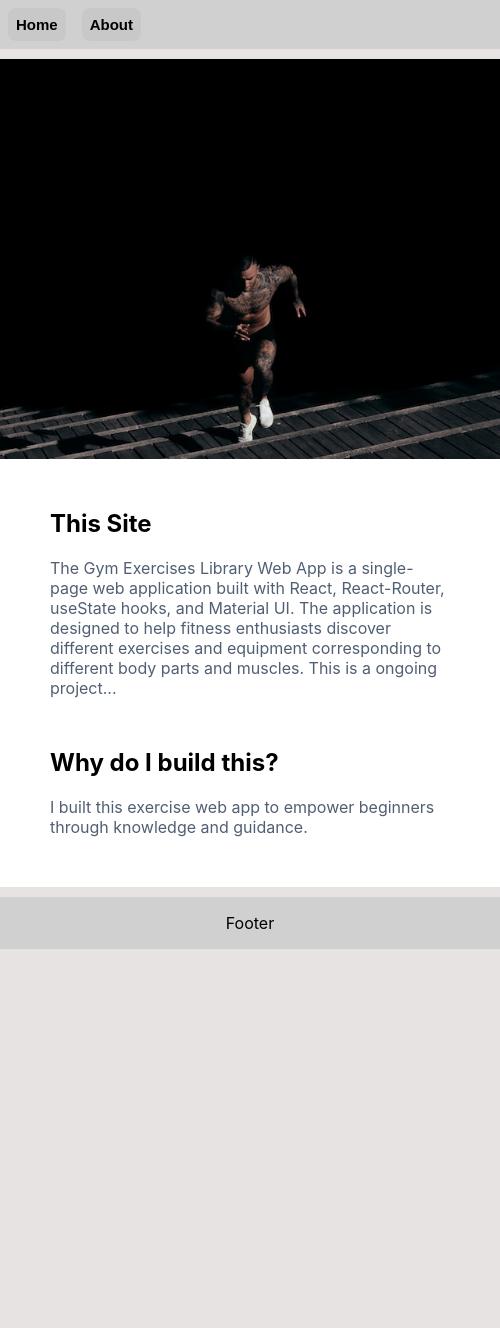
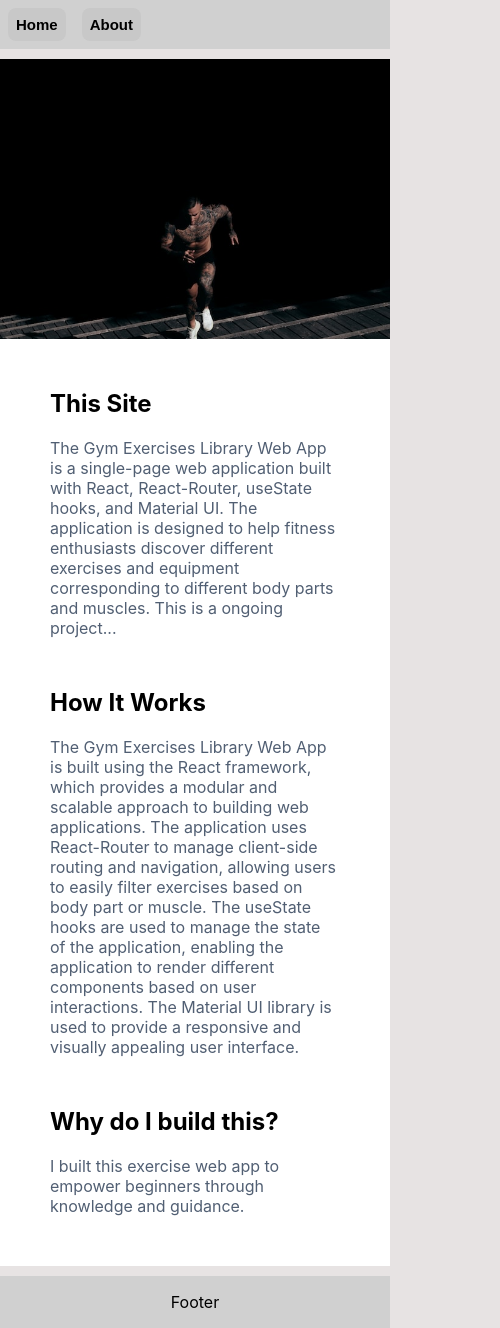
Before and after one commit to yuepem/Exercises_Library, a React (Create React App) app: page /about in a window 390 px wide. Shown: the whole page, 500 px wide, since content can reach past the window. Before the commit the page ends 949 px from the top, so only its background shows below. Built offline with nearby package versions, Linux system fonts and the light colour scheme.

Commit message:
set phone size, and change keyDown to keyUp to trigger search

```diff
--- a/src/components/navbar/Navbar.css
+++ b/src/components/navbar/Navbar.css
@@ -6,7 +6,7 @@
     width: 100%;
     margin: auto;
     max-width: 1440px;
-    min-width: 500px;
+    min-width: 350px;
 }
 
 .nav_list {
--- a/src/components/result/Result.css
+++ b/src/components/result/Result.css
@@ -1,7 +1,7 @@
 .searchResults {
     width: 100%;
     max-width: 1440px;
-    min-width: 500px;
+    min-width: 350px;
     margin: 20px auto;
 }
 
@@ -69,7 +69,7 @@
 
 @media screen and (max-width: 1000px) {
     .exercise_card {
-        width: 45%;
+        width: 40%;
         margin-bottom: 15px;
     }
 
@@ -80,7 +80,8 @@
 
 @media screen and (max-width: 600px) {
     .exercise_card {
-        width: 90%;
+        width: 80%;
+        /* height: 300px; */
         margin-bottom: 15px;
     }
 
--- a/src/components/search/Search.css
+++ b/src/components/search/Search.css
@@ -6,7 +6,7 @@
     width: 100%;
     margin:  auto;
     max-width: 1440px;
-    min-width: 500px;
+    min-width: 350px;
 }
 
 .search_bar {
--- a/src/components/search/Search.js
+++ b/src/components/search/Search.js
@@ -47,7 +47,7 @@ function Search({ setExercises }) {
           placeholder='Search: exercises, body-part, or equipments'
           value={search}
           onChange={(e) => setSearch(e.target.value.toLocaleLowerCase())}
-          onKeyDown={handlePress}
+          onKeyUp={handlePress}
         />
         <button className='search_button' onClick={handleSearch} >go</button>
       </div>
--- a/src/pages/About.css
+++ b/src/pages/About.css
@@ -6,7 +6,7 @@
     width: 100%;
     margin:  auto;
     max-width: 1440px;
-    min-width: 500px;
+    min-width: 350px;
 
 }
 
@@ -42,7 +42,7 @@
     }
 
     .about_pic {
-        max-height: 400px;
+        max-height: 280px;
         width: 100%;
         object-fit: cover;
         object-position: 100% 50%;
--- a/src/pages/About.js
+++ b/src/pages/About.js
@@ -14,6 +14,11 @@ function About() {
                 <h1>This Site</h1>
                 <p>The Gym Exercises Library Web App is a single-page web application built with React, React-Router, useState hooks, and Material UI. The application is designed to help fitness enthusiasts discover different exercises and equipment corresponding to different body parts and muscles. This is a ongoing project...</p>
             </section>
+
+            <section>
+                <h1>How It Works</h1>
+                <p>The Gym Exercises Library Web App is built using the React framework, which provides a modular and scalable approach to building web applications. The application uses React-Router to manage client-side routing and navigation, allowing users to easily filter exercises based on body part or muscle. The useState hooks are used to manage the state of the application, enabling the application to render different components based on user interactions. The Material UI library is used to provide a responsive and visually appealing user interface.</p>
+            </section>
             <section>
                 <h1>Why do I build this?</h1>
                 <p>I built this exercise web app to empower beginners through knowledge and guidance.</p>
--- a/src/pages/Footer.css
+++ b/src/pages/Footer.css
@@ -14,7 +14,7 @@
     width: 100%;
     margin: auto;
     max-width: 1440px;
-    min-width: 500px;
+    min-width: 350px;
     text-align: center;
 }
 
```
